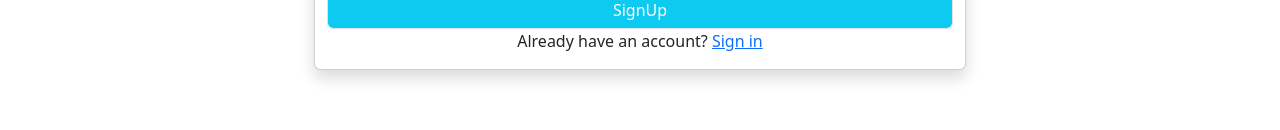
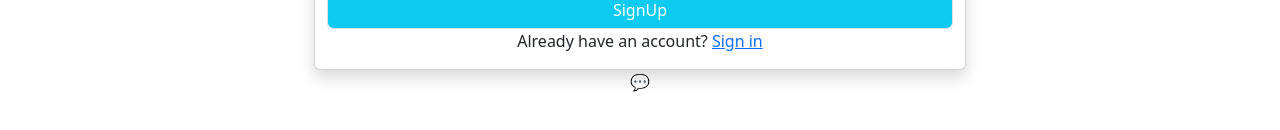
Before and after one commit to ary3-cloud/Arysoko, a React (Create React App) app: page /signup in a window 1280 px wide. Shown: the part 536-666 px from the top of the page. Built offline with nearby package versions, Linux system fonts and the light colour scheme.

Commit message:
Add floating chatbot icon that appears on every page

```diff
--- a/src/App.js
+++ b/src/App.js
@@ -23,7 +23,7 @@ import UserProfile from "./components/UserProfile"
 import Chatbot from "./components/ChatBot"
 import Navbar from "./components/Navbar"
 
-const Layout = ({ cart, setCart, addToCart }) => {
+const Layout = ({ cart, setCart, addToCart, showChatbot, setShowChatbot }) => {
   const location = useLocation()
 
   // Pages where footer should NOT appear
@@ -64,6 +64,22 @@ const Layout = ({ cart, setCart, addToCart }) => {
         <Route path="/cart" element={<AddCart cart={cart} setCart={setCart} />} />
       </Routes>
 
+      {/* FLOATING CHATBOT ICON */}
+      <div className="chatbot-floating-icon" onClick={() => setShowChatbot(!showChatbot)}>
+        <span>💬</span>
+      </div>
+
+      {/* CHATBOT MODAL/SIDEBAR */}
+      {showChatbot && (
+        <div className="chatbot-container">
+          <div className="chatbot-header">
+            <h3>Chat with us!</h3>
+            <button className="close-btn" onClick={() => setShowChatbot(false)}>✕</button>
+          </div>
+          <Chatbot />
+        </div>
+      )}
+
       {/* FOOTER */}
       {!hideFooter && <Footer />}
 
@@ -73,6 +89,7 @@ const Layout = ({ cart, setCart, addToCart }) => {
 
 function App() {
   const [cart, setCart] = useState([])
+  const [showChatbot, setShowChatbot] = useState(false)
 
   const addToCart = (product) => {
     setCart([...cart, product])
@@ -84,6 +101,8 @@ function App() {
         cart={cart}
         setCart={setCart}
         addToCart={addToCart}
+        showChatbot={showChatbot}
+        setShowChatbot={setShowChatbot}
       />
     </Router>
   )
```
